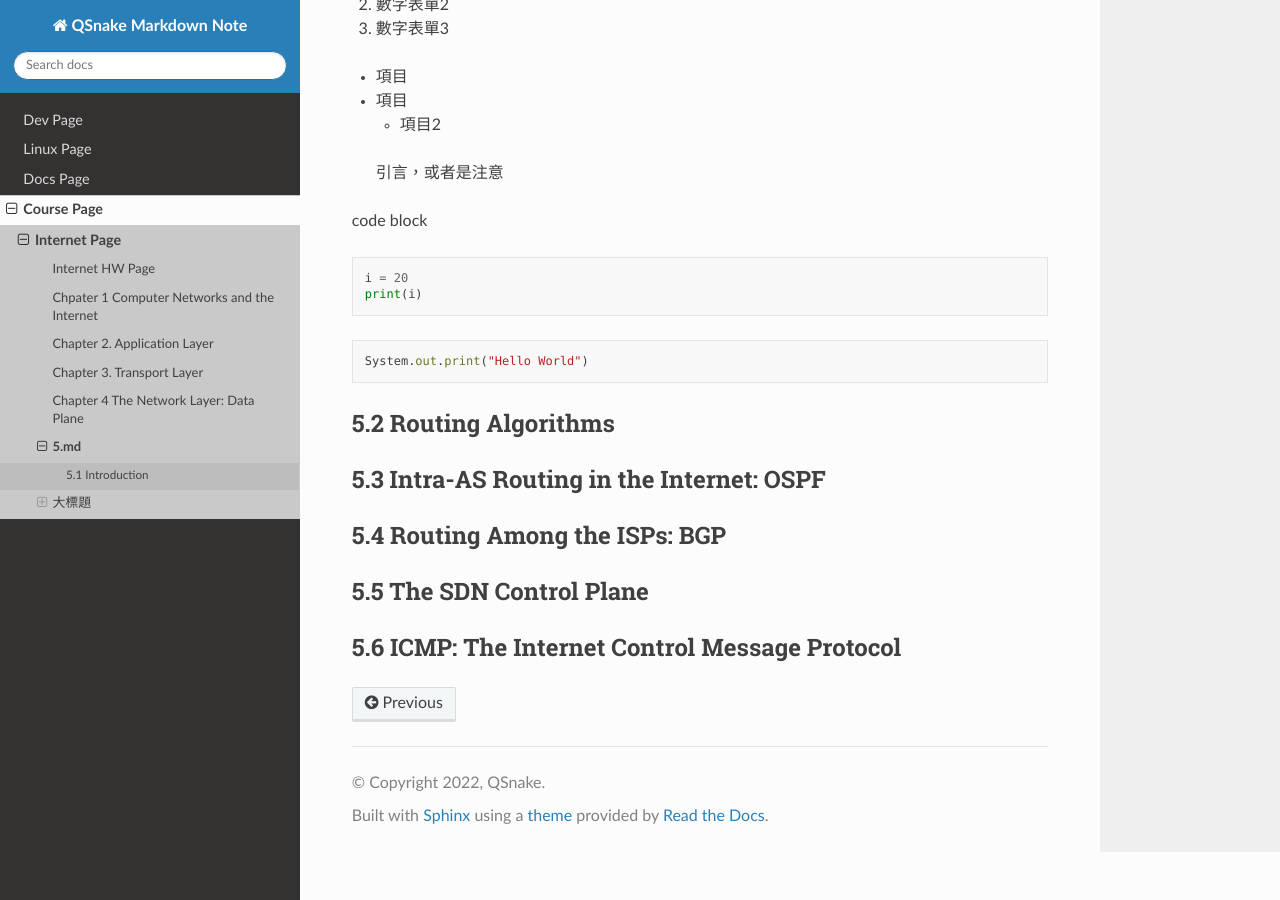
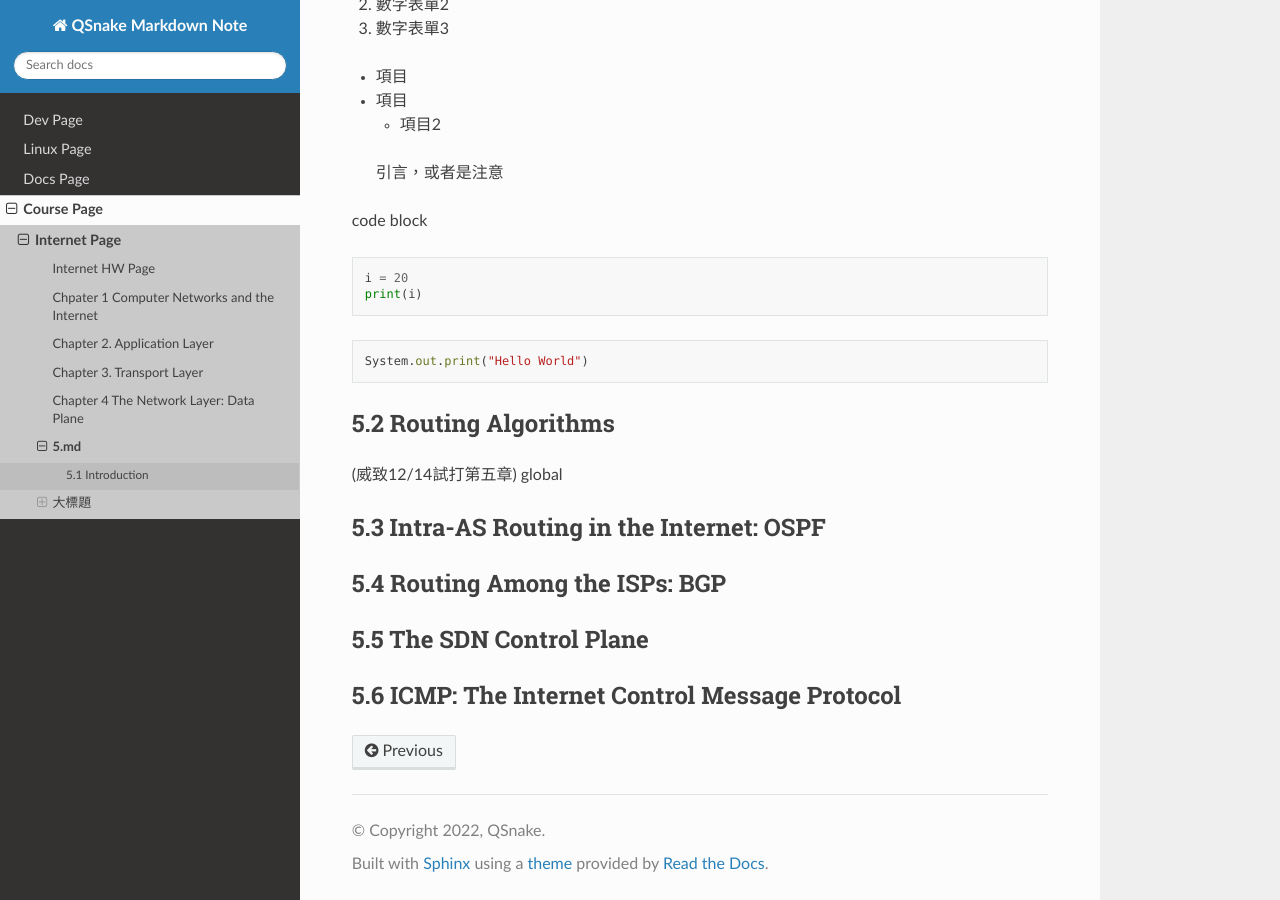
Before and after one commit to j36426052/Note, a Sphinx documentation site: the page built from Sphinx/source/Course/Internet/5.md, in a window 1280 px wide and 900 px high, scrolled down 1218 px. Built offline with Sphinx 7.4.7 and the Read the Docs theme 2.0.0, drawn with Linux system fonts in a browser that asks for light colours.

Commit message:
12/14試打

```diff
--- a/Sphinx/source/Course/Internet/5.md
+++ b/Sphinx/source/Course/Internet/5.md
@@ -46,6 +46,8 @@ System.out.print("Hello World")
 
 
 ## 5.2 Routing Algorithms
+(威致12/14試打第五章)
+global
 
 ## 5.3 Intra-AS Routing in the Internet: OSPF
 
```
Also changed, not shown: 4 other files.
